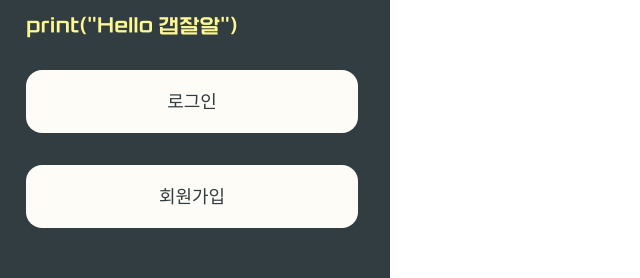
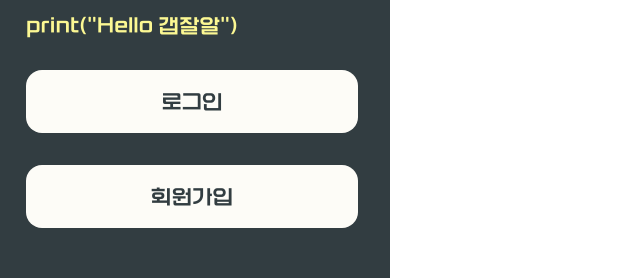
Before and after one commit to mato268/new_SNS, a React (Create React App) app in the folder newsns/: page / in a window 1280 px wide. Shown: the part 216-494 px from the top of the page, without its empty margins (0-640 px from the left). Built offline with nearby package versions, Linux system fonts and the light colour scheme.

Commit message:
feat : Button 컴포넌트에 텍스트 css 추가

```diff
--- a/newsns/src/components/Button.tsx
+++ b/newsns/src/components/Button.tsx
@@ -10,10 +10,10 @@ interface ButtonProps
 const buttonForm = cva("", {
   variants: {
     sizes: {
-      large: "text-large w-buttonLarge h-buttonLarge rounded-2xl",
-      medium: "text-base w-buttonMedium h-buttonMedium rounded-2xl",
-      small: "text-small w-buttonSmall h-buttonSmall rounded-2xl",
-      Confirmed: "text-small w-buttonConfirmed h-buttonConfirmed rounded-2xl",
+      large: "text-xLarge font-korea w-buttonLarge h-buttonLarge rounded-2xl",
+      medium: "text-base font-korea w-buttonMedium h-buttonMedium rounded-2xl",
+      small: "text-small font-korea w-buttonSmall h-buttonSmall rounded-2xl",
+      Confirmed: "text-small font-korea w-buttonConfirmed h-buttonConfirmed rounded-2xl",
     },
     colors: {
       white: "bg-white text-deepdark",
--- a/newsns/tailwind.config.js
+++ b/newsns/tailwind.config.js
@@ -57,11 +57,11 @@ module.exports = {
       theJamsil: ["TheJamsil"],
     },
     fontSize: {
-      xSmall: "0.75rem",
-      small: "0.875rem",
-      base: "1rem",
-      large: "1.125rem",
-      xLarge: "1.25rem",
+      xSmall: "0.75em",
+      small: "0.87em",
+      base: "1em",
+      large: "1.125em",
+      xLarge: "1.25em",
     },
     fontWeight: {
       thin: "100",
```
